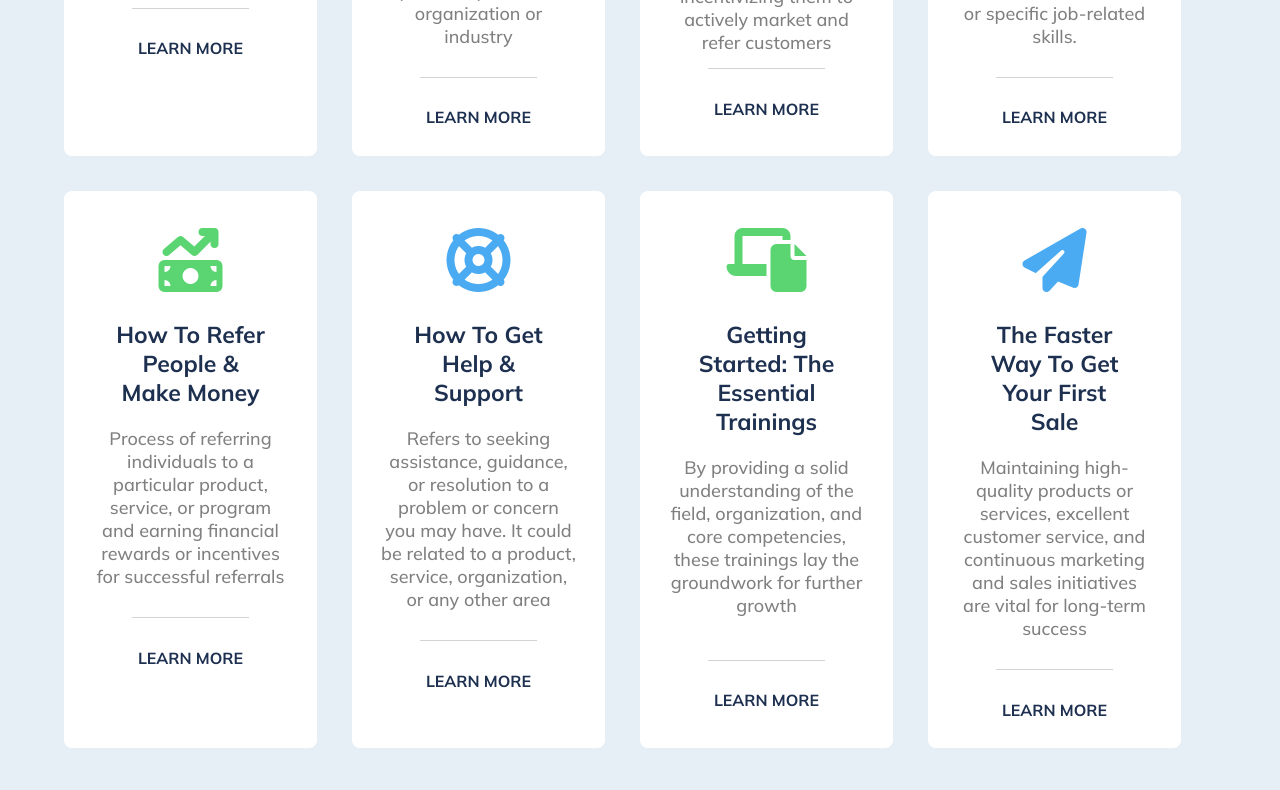
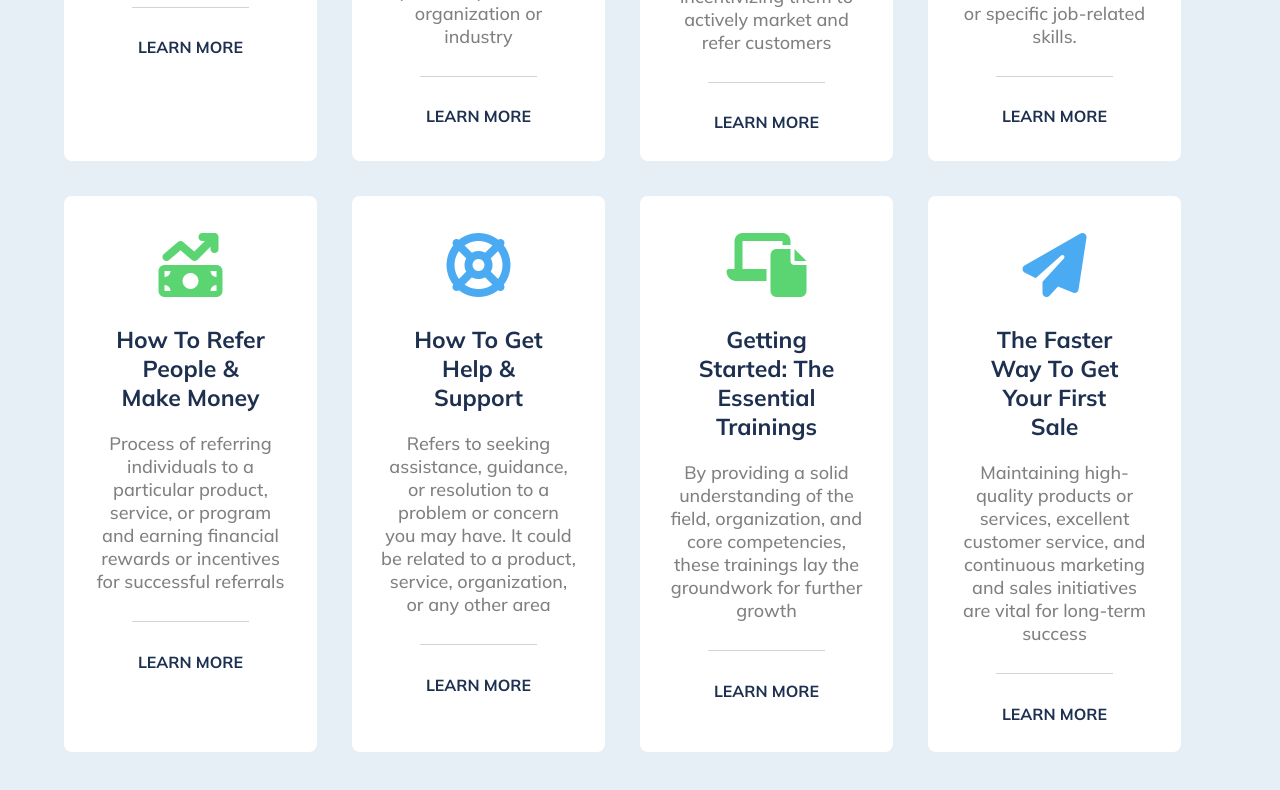
Before and after one commit to clamaha/grid-away-grid-ahoy, a plain HTML site: page index.html in a window 1280 px wide. Shown: the part 482-1272 px from the top of the page. Drawn offline with Linux system fonts and the light colour scheme.

Commit message:
final touch 2.0

```diff
--- a/index.html
+++ b/index.html
@@ -68,7 +68,7 @@
 
         <p class="text">It provides a structure for affiliates to earn income or rewards while promoting the EMP or related products/services, incentivizing them to actively market and refer customers</p>
 
-        <div class="line line3"></div>
+        <div class="line"></div>
 
         <a class="button" href="#">Learn more</a>
     </section>
@@ -132,7 +132,7 @@
 
         <p class="text">By providing a solid understanding of the field, organization, and core competencies, these trainings lay the groundwork for further growth</p>
 
-        <div class="line line7"></div>
+        <div class="line"></div>
 
         <a class="button" href="#">Learn more</a>
     </section>
--- a/style.css
+++ b/style.css
@@ -47,9 +47,11 @@ h2{
     padding: 20px 10px;
 }
 
-p.text{
+.text{
     font-size: 18px;
     color: grey;
+    display: inline-block;
+    height: 150px;
 }
 
 .line {
@@ -58,13 +60,6 @@ p.text{
     margin: 15% 20%;
 }
 
-.line3 {
-    margin-top:7.5%;
-}
-
-.line7 {
-    margin-top: 22%;
-}
 
 .icon{
     font-size: 4rem;
```
